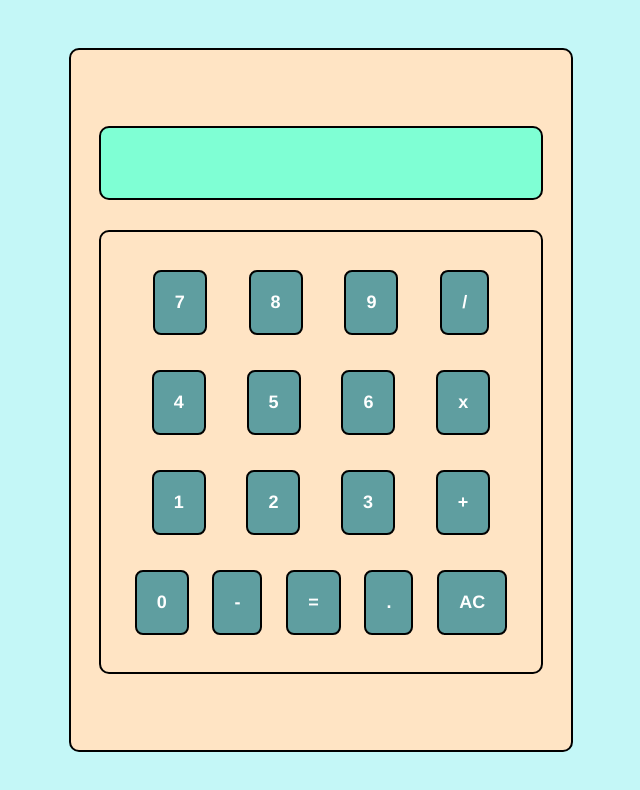
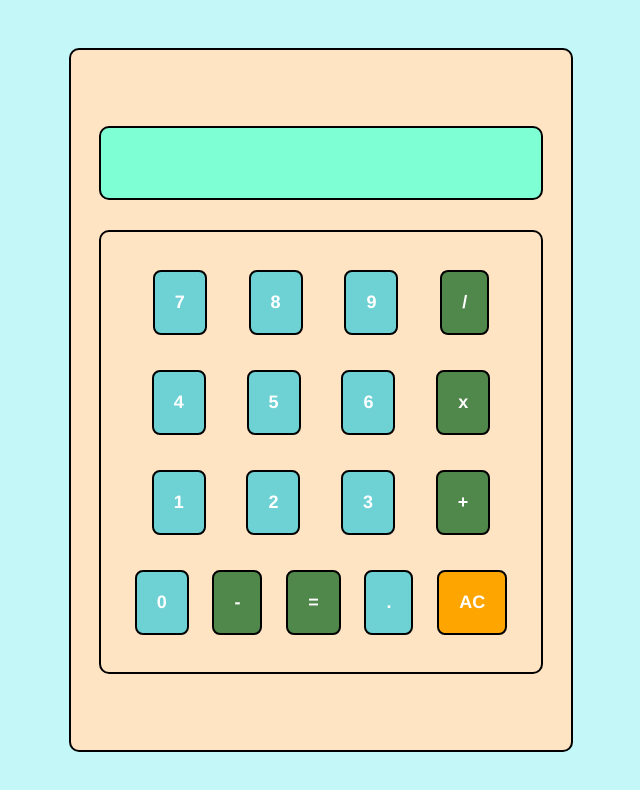
Before and after one commit to Joaoluisalmeida1/calculator_TOP, a plain HTML site: page index.html in a window 1280 px wide. Shown: the whole page, without its empty margins (319-959 px from the left). Drawn offline with Linux system fonts and the light colour scheme.

Commit message:
Making the operator button colors and AC a different color than the numbers.

```diff
--- a/style.css
+++ b/style.css
@@ -59,7 +59,6 @@ button {
     border-radius: 8px;
     width: auto;
     cursor: pointer;
-    background-color: cadetblue;
     color: white;
     font-weight: bolder;
     font-size: large;
@@ -67,6 +66,24 @@ button {
 
 }
 
+.buttonDisplay {
+    background-color: rgb(110, 210, 213);
+    color: white;
+}
+
+.buttonOperator {
+    background-color: rgb(80, 135, 74);
+    color: white;
+}
+
+#clear {
+    background-color: orange;
+}
+
+.equalButton {
+    background-color: rgb(80, 135, 74);
+}
+
 .row {
     width: 400px;
     display: flex;
```
